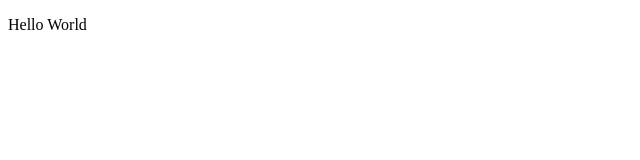
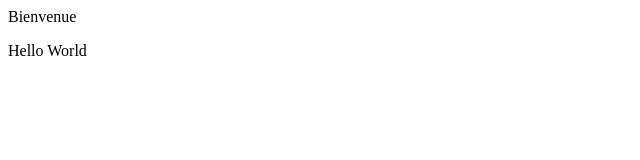
Before and after one commit to AissaDiopDiop/kara, a plain HTML site: page index.html in a window 1280 px wide. Shown: the whole page, without its empty margins (0-640 px from the left). Drawn offline with Linux system fonts and the light colour scheme.

Commit message:
Ajout du header

```diff
--- a/index.html
+++ b/index.html
@@ -6,6 +6,8 @@
     <title>Document</title>
 </head>
 <body>
+    <header>Bienvenue</header>
     <p>Hello World</p>
+
 </body>
 </html>
```
